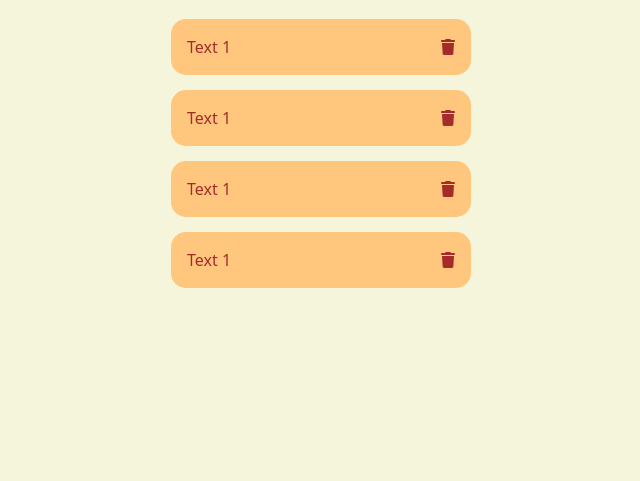
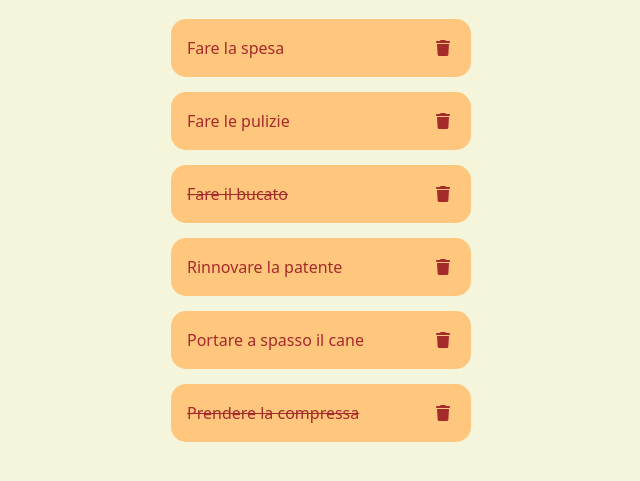
Before and after one commit to AntonioDiBari/vue-todolist, a plain HTML site: page index.html in a window 1280 px wide. Shown: the part 69-550 px from the top of the page, without its empty margins (319-959 px from the left). Drawn offline with nearby package versions, Linux system fonts and the light colour scheme.

Commit message:
feat: milestone 1 + 2

```diff
--- a/css/style.css
+++ b/css/style.css
@@ -34,3 +34,7 @@ ul {
   flex-grow: 1;
   text-align: start;
 }
+.fa-solid {
+  padding: 5px;
+  cursor: pointer;
+}
--- a/index.html
+++ b/index.html
@@ -35,21 +35,15 @@
     <div id="root" class="container text-center my-3">
       <h1>TO DO LIST:</h1>
       <ul>
-        <li class="toDoEl">
-          <div class="textEl">Text 1</div>
-          <span><i class="fa-solid fa-trash"></i></span>
-        </li>
-        <li class="toDoEl">
-          <div class="textEl">Text 1</div>
-          <span><i class="fa-solid fa-trash"></i></span>
-        </li>
-        <li class="toDoEl">
-          <div class="textEl">Text 1</div>
-          <span><i class="fa-solid fa-trash"></i></span>
-        </li>
-        <li class="toDoEl">
-          <div class="textEl">Text 1</div>
-          <span><i class="fa-solid fa-trash"></i></span>
+        <li v-for="(task,index) in tasks" class="toDoEl">
+          <div v-if="!task.state" class="textEl">{{task.text}}</div>
+          <div v-else="task.state" class="textEl text-decoration-line-through">
+            {{task.text}}
+          </div>
+
+          <span
+            ><i @click="deleteTask(index)" class="fa-solid fa-trash"></i
+          ></span>
         </li>
       </ul>
     </div>
--- a/js/main.js
+++ b/js/main.js
@@ -3,17 +3,40 @@ const { createApp } = Vue;
 const app = createApp({
   data() {
     return {
-      isOk: "ok Vue",
+      tasks: [
+        {
+          text: "Fare la spesa",
+          state: false,
+        },
+        {
+          text: "Fare le pulizie",
+          state: false,
+        },
+        {
+          text: "Fare il bucato",
+          state: true,
+        },
+        {
+          text: "Rinnovare la patente",
+          state: false,
+        },
+        {
+          text: "Portare a spasso il cane",
+          state: false,
+        },
+        {
+          text: "Prendere la compressa",
+          state: true,
+        },
+      ],
     };
   },
   methods: {
-    printOK() {
-      console.log(this.isOk);
+    deleteTask(currentTask) {
+      this.tasks.splice(currentTask, 1);
     },
   },
-  mounted() {
-    this.printOK();
-  },
+  mounted() {},
 });
 
 app.mount("#root");
```
